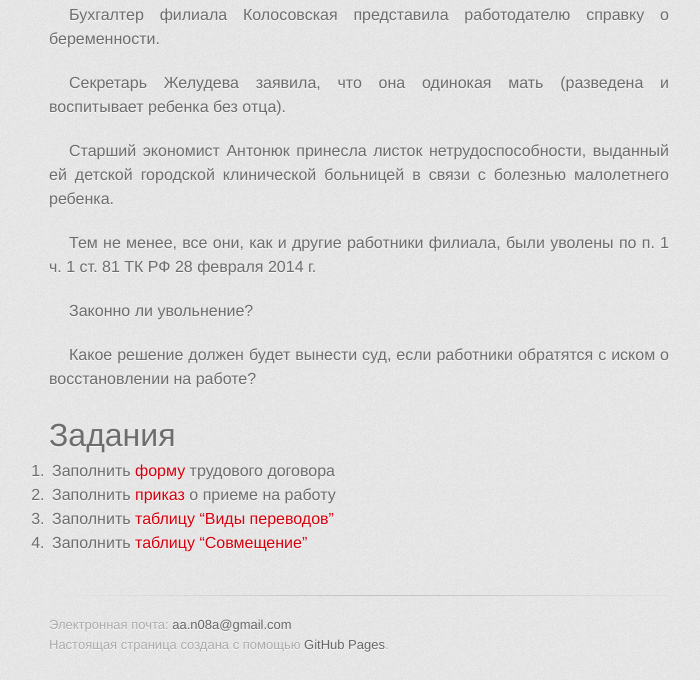
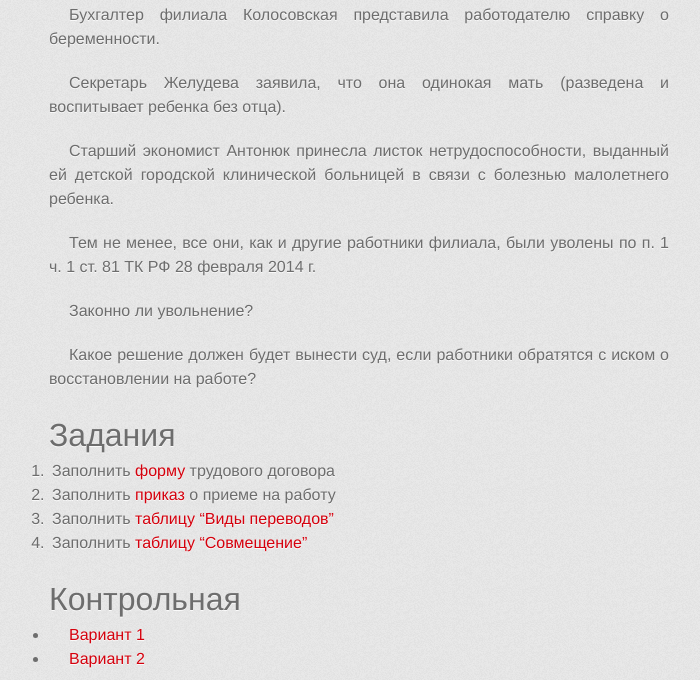
Before and after one commit to a-nova/a-nova.github.io, a Jekyll site: the page built from _tr/5.md, in a window 1280 px wide and 900 px high, scrolled down 3670 px, cut to the strip 0-680 px from the top of the window. Shown: the whole strip, without its empty margins (281-981 px from the left). Built offline with Jekyll 4.4.1, drawn with Linux system fonts in a browser that asks for light colours; some web fonts are replaced.

Commit message:
контрольная трудовой договор

```diff
--- a/_tr/5.md
+++ b/_tr/5.md
@@ -179,3 +179,8 @@ layout: page
 2. Заполнить [приказ](./5/Prikaz_O_Prieme_Na_Rabotu.docx) о приеме на работу
 3. Заполнить [таблицу "Виды переводов"](./5/ТП Виды переводов.docx)
 4. Заполнить [таблицу "Совмещение"](./5/Таблица незап.docx)
+
+# Контрольная
+
+* [Вариант 1](./5/Kontrolnaya_Rabota_Var_1.docx)
+* [Вариант 2](./5/Kontrolnaya_Rabota_V2.docx)
```
Also changed, not shown: 2 other files.
